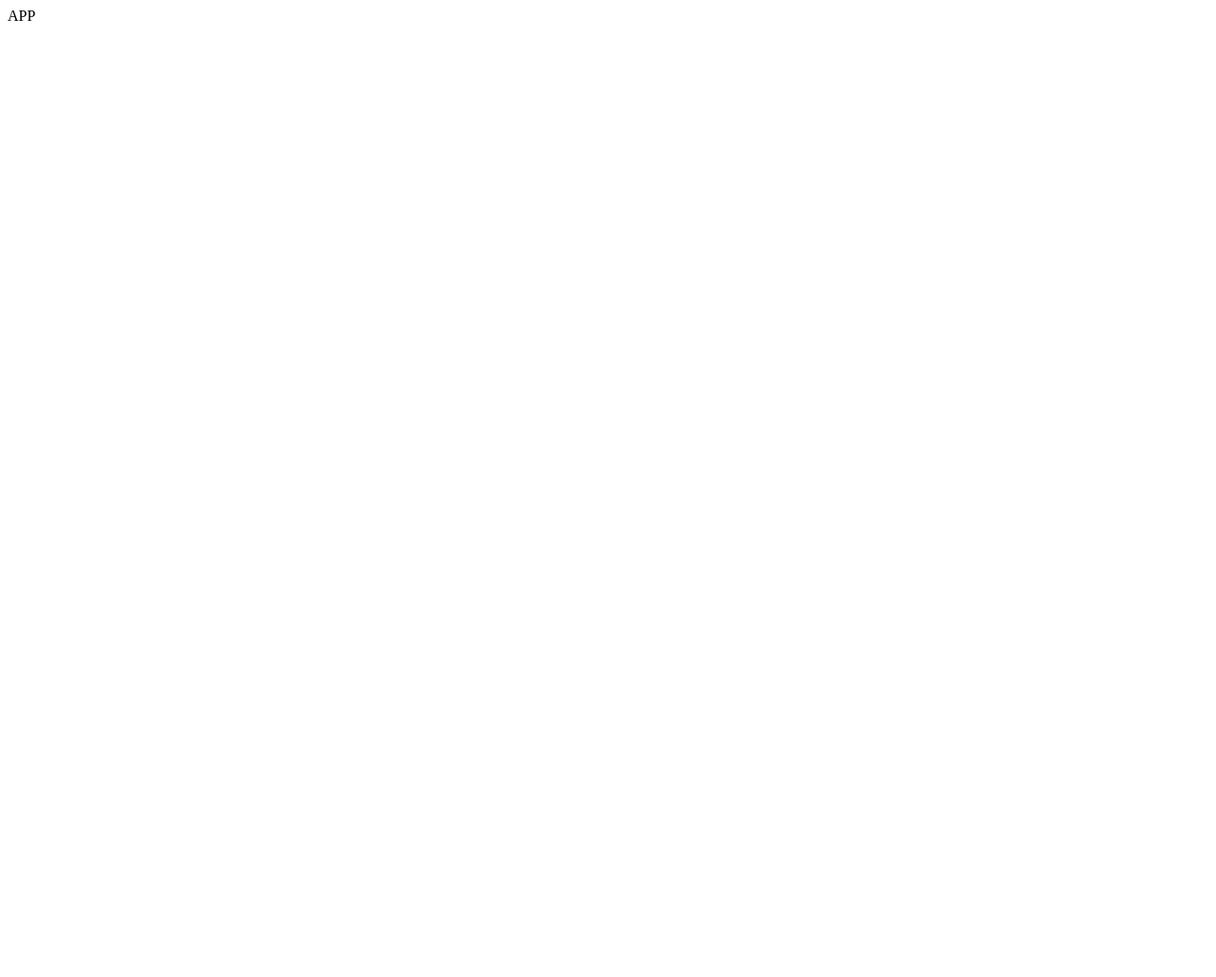
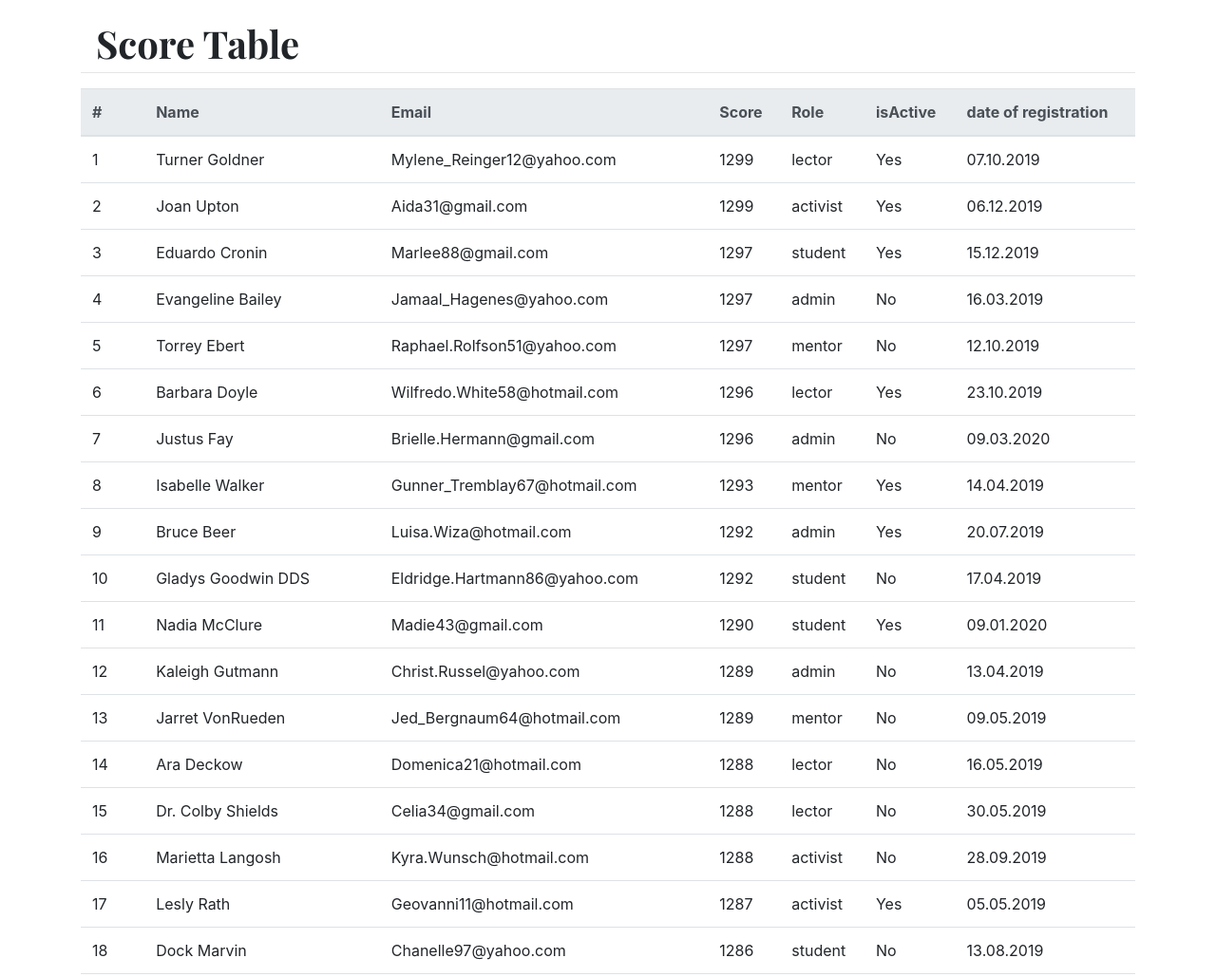
Before and after one commit to Egor-Alexandrovich/datagrid, a React app: page / in a window 1280 px wide. Shown: the top 1029 px of the page at 95% size. Before the commit the page ends 800 px from the top, so only its background shows below. Built offline with nearby package versions, Linux system fonts and the light colour scheme.

Commit message:
feat: add sort by one row

```diff
--- a/package.json
+++ b/package.json
@@ -6,6 +6,7 @@
     "@testing-library/jest-dom": "^4.2.4",
     "@testing-library/react": "^9.4.1",
     "@testing-library/user-event": "^7.2.1",
+    "faker": "^4.1.0",
     "prop-types": "^15.7.2",
     "react": "^16.13.0",
     "react-dom": "^16.13.0",
--- a/public/index.html
+++ b/public/index.html
@@ -3,7 +3,9 @@
   <head>
     <meta charset="utf-8" />
     <meta name="viewport" content="width=device-width, initial-scale=1" />
-
+    <link rel="stylesheet" href="https://stackpath.bootstrapcdn.com/bootstrap/4.4.1/css/bootstrap.min.css">
+    <link rel="stylesheet" href="https://stackpath.bootstrapcdn.com/font-awesome/4.7.0/css/font-awesome.min.css">
+    <link href="https://fonts.googleapis.com/css?family=Playfair+Display:700&display=swap" rel="stylesheet">
     <title>DataGrid</title>
   </head>
   <body>
--- a/src/actions/index.js
+++ b/src/actions/index.js
@@ -1,10 +1,10 @@
-const dataLoaded = (newData) => {
+const dataSort = (dataId) => {
     return {
-        type: 'DATA_LOADED',
-        payload: newData,
+        type: 'DATA_SORT',
+        payload: dataId,
     }
 };
 
 export {
-    dataLoaded
+    dataSort
 }
--- a/src/components/app/app.css
+++ b/src/components/app/app.css
@@ -0,0 +1,8 @@
+.header{
+    border-bottom: 1px solid #e5e5e5;
+    margin-top: 1rem;
+    margin-bottom: 1rem;
+    font-family: "Playfair Display", Georgia, serif;
+    font-size: 2.5rem;
+    padding-left: 1rem;
+}
--- a/src/components/app/app.js
+++ b/src/components/app/app.js
@@ -1,12 +1,14 @@
 import React from 'react';
 import './app.css';
+import ScoreTable from '../score-table';
 
 
 const App = () => {
   return (
-    <div className="App">
-      APP
-    </div>
+    <main role='main' className="container">
+      <header className="header">Score Table</header>
+      <ScoreTable />
+    </main>
   );
 }
 
--- /dev/null
+++ b/src/components/score-table/index.js
@@ -0,0 +1,3 @@
+import ScoreTable from './score-table';
+
+export default ScoreTable;
--- /dev/null
+++ b/src/components/score-table/score-table.js
@@ -0,0 +1,53 @@
+import React from 'react';
+import { connect } from 'react-redux';
+import { dataSort } from '../../actions/index';
+import './score-table.css';
+
+const ScoreTable = ({data, onSort}) => {
+    const renderRow = (item, idx) => {
+        const { rank, name, email, score, role, isActive, date} = item;
+        return (
+            <tr key={idx}>
+                <td>{rank}</td>
+                <td>{name}</td>
+                <td>{email}</td>
+                <td>{score}</td>
+                <td>{role}</td>
+                <td>{isActive ? 'Yes' : 'No'}</td>
+                <td>{date}</td>
+            </tr>
+        )
+      }
+    return (
+        <table className="table table-hover">
+          <thead className ="thead-light">
+            <tr>
+              <th onClick = {() => onSort('rank')}>#</th>
+              <th  onClick = {() => onSort('name')}>
+              Name</th>
+              <th>Email</th>
+              <th onClick = {() => onSort('score')}>Score</th>
+              <th>Role</th>
+              <th>isActive</th>
+              <th onClick = {() => onSort('date')}>date of registration</th>
+            </tr>
+          </thead>
+          <tbody>
+            {data.map(renderRow)}
+          </tbody>
+        </table>
+
+    );
+  };
+
+  const mapStateToProps = ({data}) => {
+    return {
+      data: data,
+    }
+  }
+  const mapDispatchToProps =  {
+    onSort: dataSort,
+
+}
+
+  export default connect(mapStateToProps, mapDispatchToProps)(ScoreTable);
--- /dev/null
+++ b/src/fake-data/fake-data.js
@@ -0,0 +1,24 @@
+import faker from 'faker';
+faker.seed(41);
+const enumElement = ['student', 'activist', 'mentor', 'admin', 'lector' ]
+const MakedataFake = () => {
+    return {
+        rank: 0,
+        name: faker.name.findName(),
+        email: faker.internet.email(),
+        score: faker.random.number({min:500, max: 1300}),
+        role: enumElement[faker.random.number({min:0, max: 4})],
+        isActive: faker.random.boolean(),
+        date: faker.date.past().toLocaleString('ru', {year:'numeric', month: 'numeric', day: 'numeric'}),}
+}
+let fakeInitialState = [...new Array(1100)].map(() => MakedataFake());
+function compare(a, b) {
+      if (a.score < b.score) return 1;
+      if (a.score > b.score) return -1;
+      return 0;
+    }
+
+fakeInitialState = fakeInitialState.sort(compare);
+fakeInitialState.forEach((elem, inx) => elem.rank = inx+1);
+
+export default fakeInitialState;
--- a/src/reducers/index.js
+++ b/src/reducers/index.js
@@ -1,11 +1,22 @@
+import fakeInitialState from '../fake-data/fake-data';
 const initialState = {
-    data: [],
+    data: fakeInitialState,
+}
+const sortRow = ({data}, sortRow) => {
+    let newArray = [...data];
+    const compare = (a,b) => {
+        if (a[sortRow] < b[sortRow]) return -1;
+        if (a[sortRow] > b[sortRow]) return 1;
+      return 0;
+    }
+    newArray.sort(compare);
+    return newArray
 }
 const reducer = (state = initialState, action) => {
     switch (action.type) {
-        case 'DATA_LOADED' :
+        case 'DATA_SORT' :
             return {
-                data: action.payload
+                data: sortRow(state, action.payload)
             }
         default: return state;
     }
```
Also changed, not shown: src/components/score-table/score-table.css (added), 1 other file.
